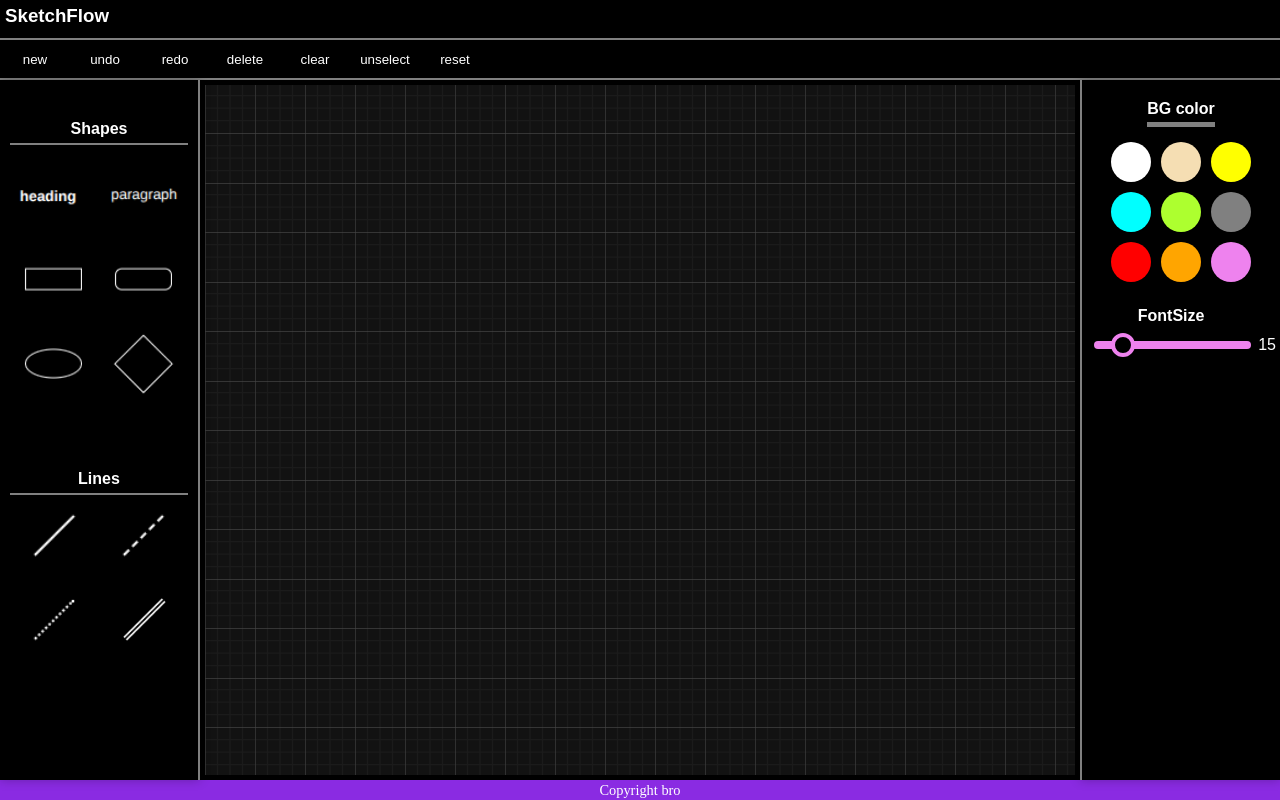
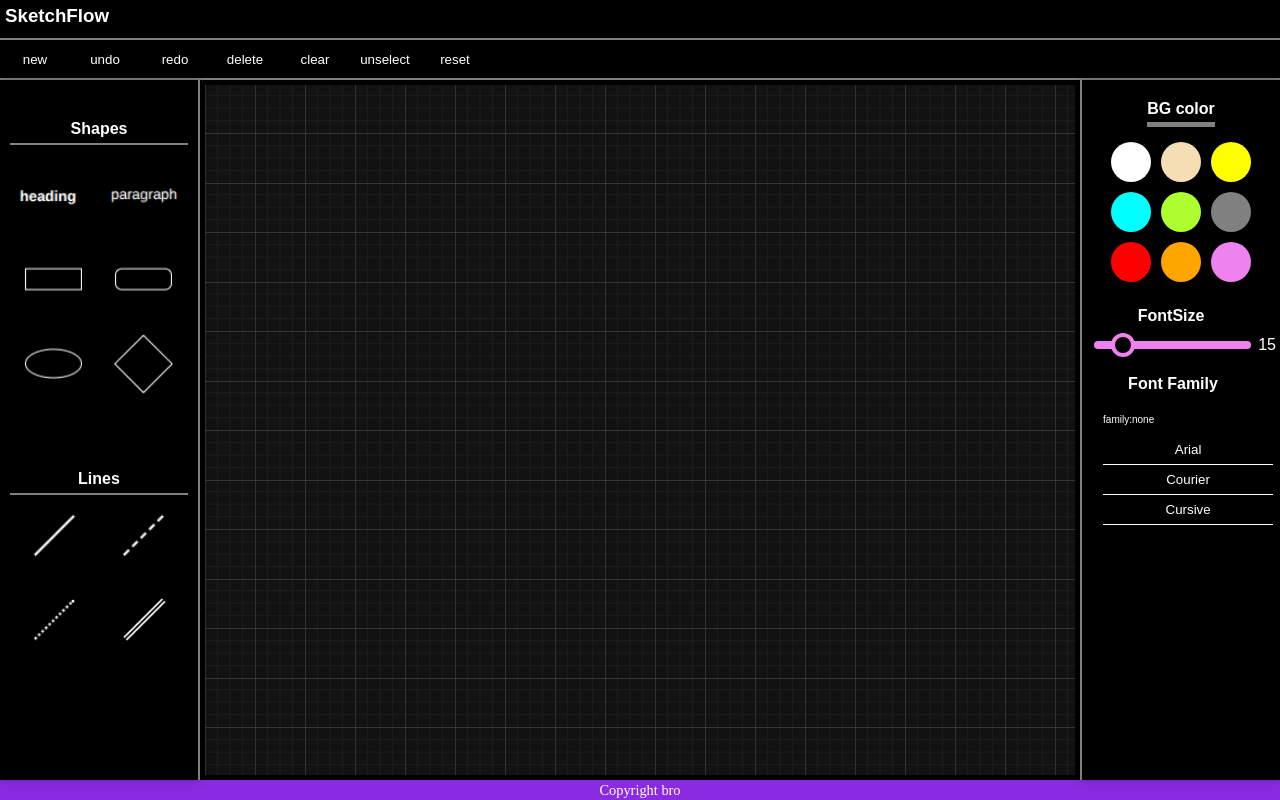
Before and after one commit to SivaPA08/Sketchflow, a React (Vite) app: page / in a window 1280 px wide. Built offline with nearby package versions, Linux system fonts and the light colour scheme.

Commit message:
added font family state and buttons'

```diff
--- a/src/App.tsx
+++ b/src/App.tsx
@@ -3,6 +3,7 @@ import "./styles/shapes.css";
 import "./styles/rightbar.css";
 import "./styles/textsize.css";
 import "./styles/topbar.css";
+import "./styles/language.css"
 import Rectangle from "./shapes/Rectangle";
 import RoundedRect from "./shapes/RoundedRect";
 import Circle from "./shapes/Circle";
@@ -24,6 +25,7 @@ import {
 } from "./helper/operation";
 import { useBordStore } from "./global/Items";
 import { useUndoStore } from "./global/undo";
+import Langselect from "./Appcmp/Langselect";
 
 export interface ShapeProps {
     id: number;
@@ -379,6 +381,13 @@ export default function App() {
                         {textsize}
                     </output>
                 </div>
+                <div className="langselectarea">
+                    <div className="title">Font Family</div>
+                    <div className="buttons">
+                    <Langselect></Langselect>
+                    </div>
+
+                </div>
             </aside>
 
             <footer className="bottombar">
--- /dev/null
+++ b/src/Appcmp/Langselect.tsx
@@ -0,0 +1,18 @@
+import useLangStore from "../global/langstate";
+import "./style/langselect.css"
+export default function Langselect() {
+  const setlang = useLangStore((state) => state.setlang);
+  const lang= useLangStore((state)=>state.lang);
+  return (
+    <div className="langselect">
+      <div className="currlang"><p>family:{lang}</p></div>
+      <div className="selectlang">
+        <button onClick={() => setlang("Arial")}>Arial</button>
+        <button onClick={() => setlang("Courier New")}>Courier</button>
+        <button onClick={() => setlang("Comic Sans MS")}>Cursive</button>
+        <button onClick={() => setlang("Papyrus")}>Fantasy</button>
+        <button onClick={() => setlang("Times New Roman")}>Times</button>
+      </div>
+    </div>
+  );
+}
--- /dev/null
+++ b/src/Appcmp/style/langselect.css
@@ -0,0 +1,31 @@
+.langselect {
+    margin-top: 20px;
+    width: 170px;
+    height: 100px;
+    margin-left: 12px;
+  }
+
+  .langselect .currlang {
+    margin-bottom: 10px;
+    font-family: Arial, Helvetica, sans-serif;
+  }
+
+  .langselect .selectlang {
+    overflow-y: auto;
+    height: 100%;
+    width: 100%;
+  }
+
+  .langselect button {
+    width: 100%;
+    height: 30px;
+    color: white;
+    background-color: transparent;
+    border: none;
+    border-bottom: 1px solid white;
+  }
+
+  .langselect .currlang p {
+    color: white;
+    font-size:x-small;
+  }
--- /dev/null
+++ b/src/global/langstate.tsx
@@ -0,0 +1,12 @@
+import { create } from "zustand";
+
+type LangState={
+    lang:string;
+    setlang:(newlang:string)=>void;
+}
+const useLangStore=create<LangState>((set)=>({
+    lang:'none',
+    setlang:(newlang)=>set({lang:newlang})
+}))
+
+export default useLangStore;
--- /dev/null
+++ b/src/styles/language.css
@@ -0,0 +1,26 @@
+.langselectarea {
+    margin-top: 20px;
+    width: 90%;
+    display: grid;
+    grid-template-columns: 1fr;
+    grid-template-rows: 20px auto;
+    grid-template-areas:
+      "title"
+      "buttons";
+    place-items: center;
+  }
+
+  .langselectarea .title {
+    grid-area: title;
+    font-weight: bolder;
+    font-family: Arial, Helvetica, sans-serif;
+    color: white;
+  }
+
+  .langselectarea .buttons {
+    grid-area: buttons;
+    display: grid;
+    place-items: center;
+    width: 90%;
+    height: auto;
+  }
```
